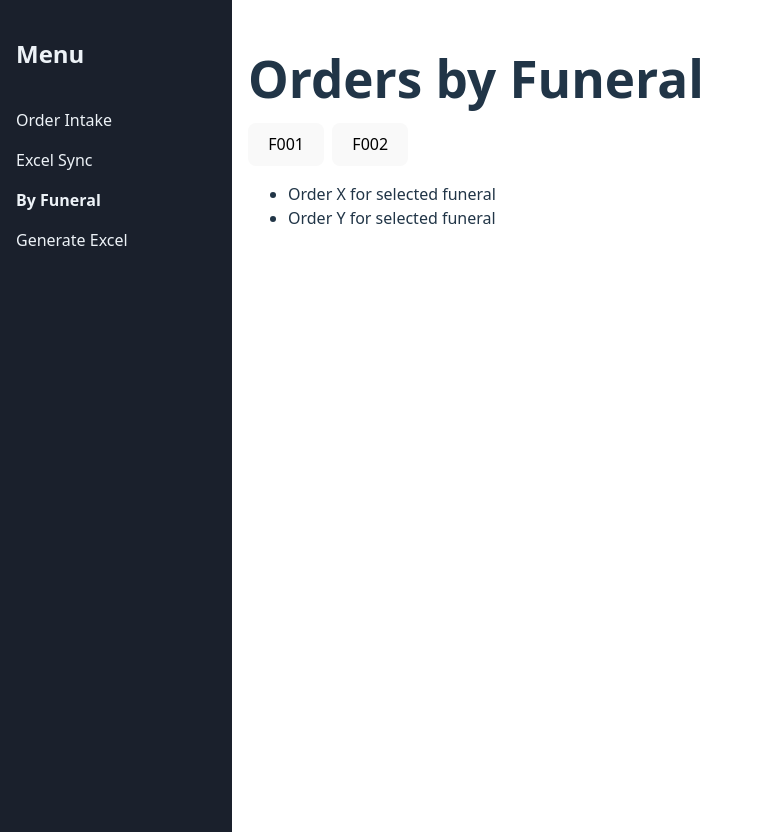
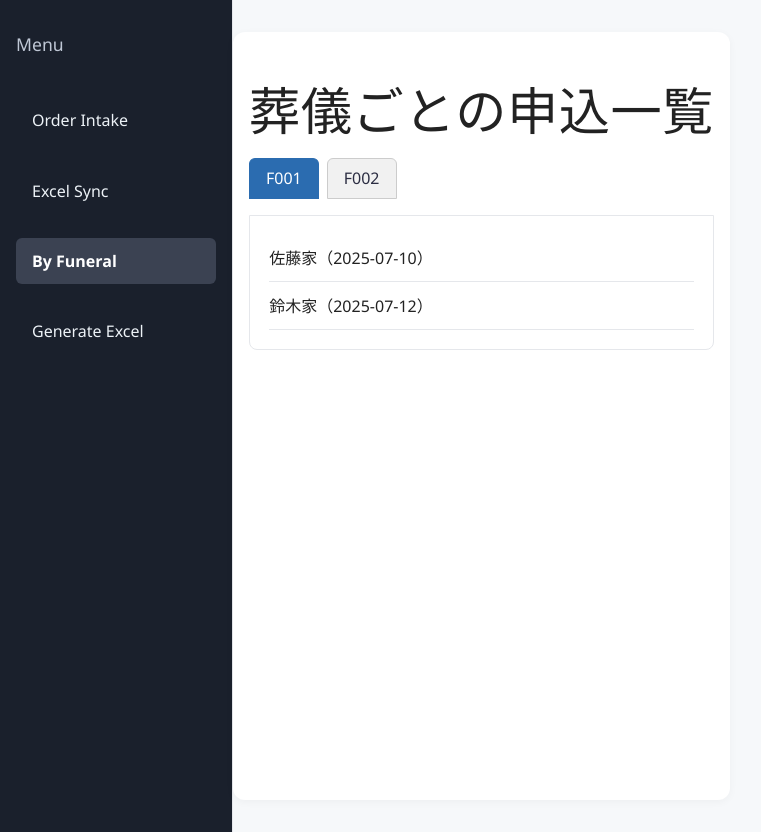
Before and after one commit to katsup07/auto-input-excel-app, a React (Vite) app: page /categorization in a window 1280 px wide. Shown: the whole page, without its empty margins (0-761 px from the left). Built offline with nearby package versions, Linux system fonts and the light colour scheme.

Commit message:
Update styles

```diff
--- a/package.json
+++ b/package.json
@@ -12,7 +12,9 @@
   "dependencies": {
     "react": "^19.1.0",
     "react-dom": "^19.1.0",
-    "react-router-dom": "^7.6.3"
+    "react-router-dom": "^7.6.3",
+    "react-spreadsheet": "^0.10.1",
+    "xlsx": "https://cdn.sheetjs.com/xlsx-0.20.3/xlsx-0.20.3.tgz"
   },
   "devDependencies": {
     "@eslint/js": "^9.29.0",
--- a/src/index.css
+++ b/src/index.css
@@ -1,3 +1,8 @@
+/* Force react-spreadsheet cells to wrap text */
+.rsp__cell, .Spreadsheet__cell {
+  white-space: pre-wrap !important;
+  word-break: break-all;
+}
 :root {
   font-family: system-ui, Avenir, Helvetica, Arial, sans-serif;
   line-height: 1.5;
@@ -15,7 +20,159 @@
 /* Typography */
 h1 {
   font-size: 1.5rem;
-  margin-bottom: 1rem;
+  margin-bottom: 1.2rem;
+  font-weight: 600;
+  color: #222;
+  letter-spacing: 0.01em;
+}
+
+body {
+  background: #f6f8fa;
+  color: #222;
+  font-family: 'Segoe UI', 'Hiragino Sans', 'Meiryo', Arial, sans-serif;
+}
+
+/* Sidebar */
+.sidebar {
+  background: #23272f;
+  color: #f3f6fa;
+  min-height: 100vh;
+  border-right: 1px solid #e5e7eb;
+  padding-top: 2rem;
+}
+.sidebar h2 {
+  font-size: 1.1rem;
+  font-weight: 500;
+  margin-bottom: 1.5rem;
+  color: #bfc7d5;
+}
+.sidebar a {
+  display: block;
+  padding: 0.7rem 1rem;
+  border-radius: 6px;
+  color: #f3f6fa;
+  margin-bottom: 0.5rem;
+  font-size: 1rem;
+  transition: background 0.2s;
+}
+.sidebar a.active, .sidebar a:hover {
+  background: #3b4252;
+  color: #fff;
+}
+
+/* Main content */
+.main {
+  background: #fff;
+  border-radius: 12px;
+  margin: 2rem 2rem 2rem 0;
+  box-shadow: 0 2px 8px rgba(0,0,0,0.04);
+  padding: 2rem 2.5rem;
+  min-height: 80vh;
+}
+
+/* Table styles */
+table {
+  background: #fff;
+  border-radius: 8px;
+  box-shadow: 0 1px 4px rgba(0,0,0,0.03);
+  border: 1px solid #e5e7eb;
+  margin-bottom: 1.5rem;
+}
+th, td {
+  border: 1px solid #e5e7eb;
+  padding: 0.7rem 0.8rem;
+  text-align: left;
+  font-size: 1rem;
+}
+th {
+  background: #f3f6fa;
+  font-weight: 600;
+}
+
+/* Buttons */
+button.primary {
+  background: #2b6cb0;
+  color: #fff;
+  border: none;
+  padding: 0.5rem 1.2rem;
+  border-radius: 6px;
+  font-size: 1rem;
+  font-weight: 500;
+  box-shadow: 0 1px 2px rgba(0,0,0,0.03);
+  cursor: pointer;
+  transition: background 0.2s;
+}
+button.primary:hover:not(:disabled) {
+  background: #245a8d;
+}
+button.primary:disabled {
+  background: #bfc7d5;
+  color: #fff;
+  cursor: not-allowed;
+}
+
+/* Form styles */
+.form {
+  background: #fff;
+  border-radius: 8px;
+  box-shadow: 0 1px 4px rgba(0,0,0,0.03);
+  padding: 2rem 2rem 1.5rem 2rem;
+  display: flex;
+  flex-direction: column;
+  gap: 1.2rem;
+  max-width: 480px;
+  margin: 0 auto;
+}
+.form label {
+  font-weight: 500;
+  margin-bottom: 0.3rem;
+}
+.form input,
+.form textarea {
+  padding: 0.6rem;
+  font-size: 1rem;
+  border: 1px solid #e5e7eb;
+  border-radius: 4px;
+  margin-top: 0.2rem;
+}
+.form textarea {
+  min-height: 60px;
+}
+
+/* Tabs */
+.tabs {
+  display: flex;
+  gap: 0.5rem;
+  margin-bottom: 1.2rem;
+}
+.tab {
+  padding: 0.5rem 1.2rem;
+  border: 1px solid #e5e7eb;
+  background: #f3f6fa;
+  border-radius: 6px 6px 0 0;
+  cursor: pointer;
+  font-size: 1rem;
+  font-weight: 500;
+  color: #2b2d42;
+  transition: background 0.2s;
+}
+.tab.active, .tab:hover {
+  background: #fff;
+  color: #2b6cb0;
+  border-bottom: 2px solid #2b6cb0;
+}
+.tab-content {
+  background: #fff;
+  border: 1px solid #e5e7eb;
+  border-radius: 0 0 8px 8px;
+  padding: 1.2rem;
+  margin-bottom: 1.5rem;
+}
+
+/* Spreadsheet cell wrapping (for react-spreadsheet) */
+.rsp__cell, .Spreadsheet__cell {
+  white-space: pre-wrap !important;
+  word-break: break-all;
 }
 
 /* Tables */
--- a/src/pages/ExcelSync.tsx
+++ b/src/pages/ExcelSync.tsx
@@ -1,25 +1,27 @@
 const ExcelSync = () => (
   <>
-    <h1>Excel Sync Overview</h1>
-    <button className="primary">Download Latest</button>
+    <h1>Excel同期状況</h1>
+    <div style={{ display: 'flex', justifyContent: 'flex-end', marginBottom: '1.2rem' }}>
+      <button className="primary">最新版をダウンロード</button>
+    </div>
     <table>
       <thead>
         <tr>
-          <th>Sheet Name</th>
-          <th>Last Updated</th>
-          <th>Status</th>
+          <th>シート名</th>
+          <th>最終更新日時</th>
+          <th>更新状況</th>
         </tr>
       </thead>
       <tbody>
         <tr>
           <td>Orders.xlsx</td>
-          <td>07/04/2025 09:00</td>
-          <td>Success</td>
+          <td>2025/07/04 09:00</td>
+          <td style={{ color: '#2b6cb0', fontWeight: 500 }}>成功</td>
         </tr>
         <tr>
           <td>Inventory.xlsx</td>
-          <td>07/03/2025 15:30</td>
-          <td>Failure</td>
+          <td>2025/07/03 15:30</td>
+          <td style={{ color: '#e53e3e', fontWeight: 500 }}>失敗</td>
         </tr>
       </tbody>
     </table>
--- a/src/pages/GenerateExcel.tsx
+++ b/src/pages/GenerateExcel.tsx
@@ -1,21 +1,21 @@
 export default function GenerateExcel() {
   return (
     <>
-      <h1>Generate New Excel File</h1>
+      <h1>新規Excelファイル作成</h1>
       <form className="form">
         <label>
-          Customer Name:
-          <input type="text" placeholder="Name" />
+          ご依頼者のお名前
+          <input type="text" placeholder="お名前" />
         </label>
         <label>
-          Funeral Date:
+          ご葬儀の日程
           <input type="date" />
         </label>
         <label>
-          Items:
-          <textarea placeholder="List items here" />
+          項目
+          <textarea placeholder="項目を入力してください" />
         </label>
-        <button type="submit">Create File</button>
+        <button className="primary" type="submit">ファイル作成</button>
       </form>
     </>
   );
--- a/src/pages/OrderCategorization.tsx
+++ b/src/pages/OrderCategorization.tsx
@@ -1,18 +1,41 @@
-const funerals = ['F001', 'F002'];
+import { useState } from 'react';
+
+const funerals = ['F001', 'F002'] as const;
+type FuneralId = typeof funerals[number];
+const orders: Record<FuneralId, { id: string; name: string; date: string }[]> = {
+  F001: [
+    { id: '123', name: '佐藤家', date: '2025-07-10' },
+    { id: '124', name: '鈴木家', date: '2025-07-12' },
+  ],
+  F002: [
+    { id: '125', name: '高橋家', date: '2025-07-15' },
+    { id: '126', name: '田中家', date: '2025-07-20' },
+  ],
+};
 
 export default function OrderCategorization() {
+  const [active, setActive] = useState<FuneralId>('F001');
   return (
     <>
-      <h1>Orders by Funeral</h1>
+      <h1>葬儀ごとの申込一覧</h1>
       <div className="tabs">
         {funerals.map((id) => (
-          <button key={id}>{id}</button>
+          <button
+            key={id}
+            className={"tab" + (active === id ? " active" : "")}
+            onClick={() => setActive(id)}
+          >
+            {id}
+          </button>
         ))}
       </div>
       <div className="tab-content">
-        <ul>
-          <li>Order X for selected funeral</li>
-          <li>Order Y for selected funeral</li>
+        <ul style={{ margin: 0, padding: 0, listStyle: 'none' }}>
+          {orders[active].map((order) => (
+            <li key={order.id} style={{ padding: '0.7rem 0', borderBottom: '1px solid #e5e7eb' }}>
+              <span style={{ fontWeight: 500 }}>{order.name}</span>（{order.date}）
+            </li>
+          ))}
         </ul>
       </div>
     </>
```
Also changed, not shown: src/pages/OrderIntake.tsx (+133 -71 lines), 1 other file (tests, documents, lock files or other folders).
